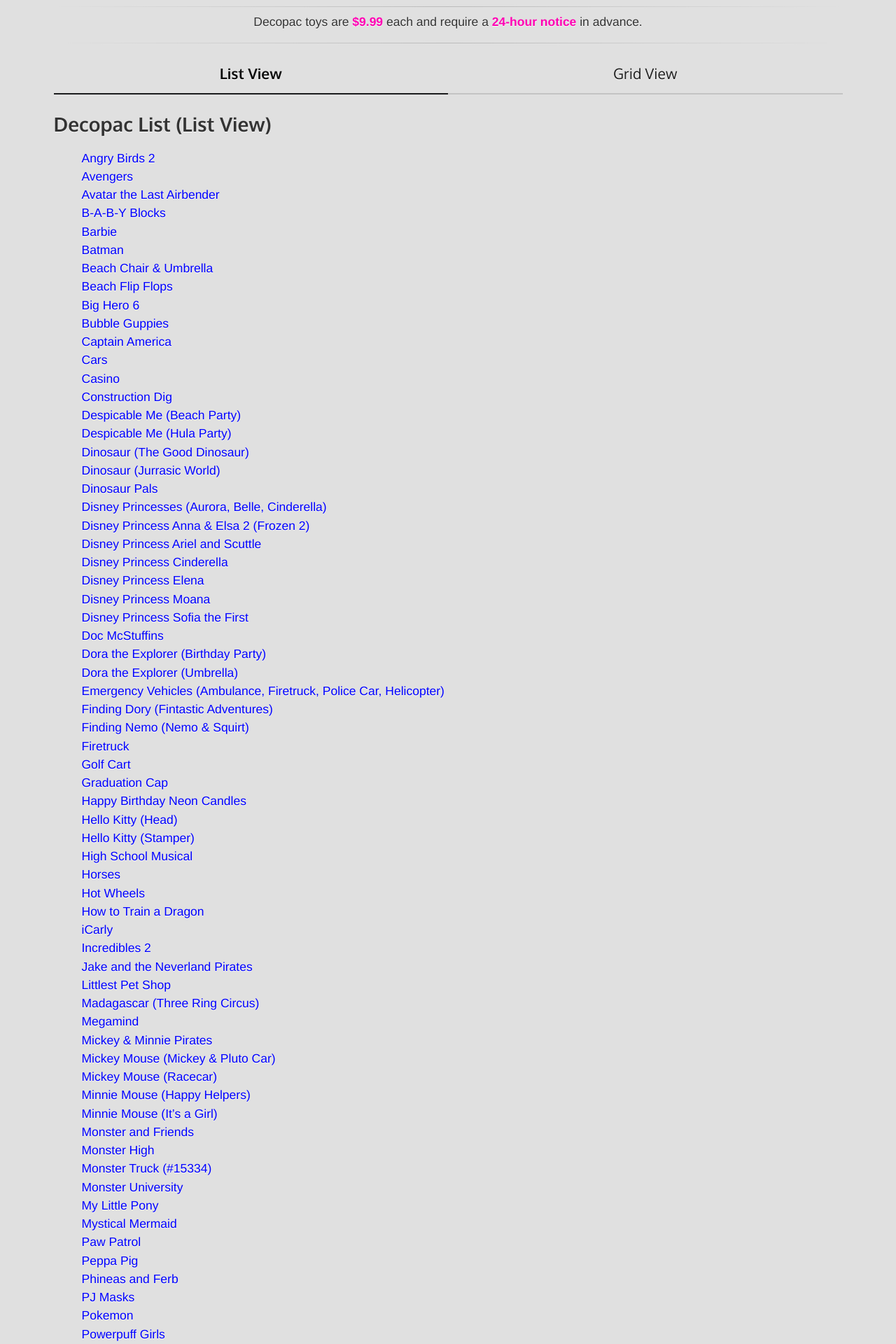
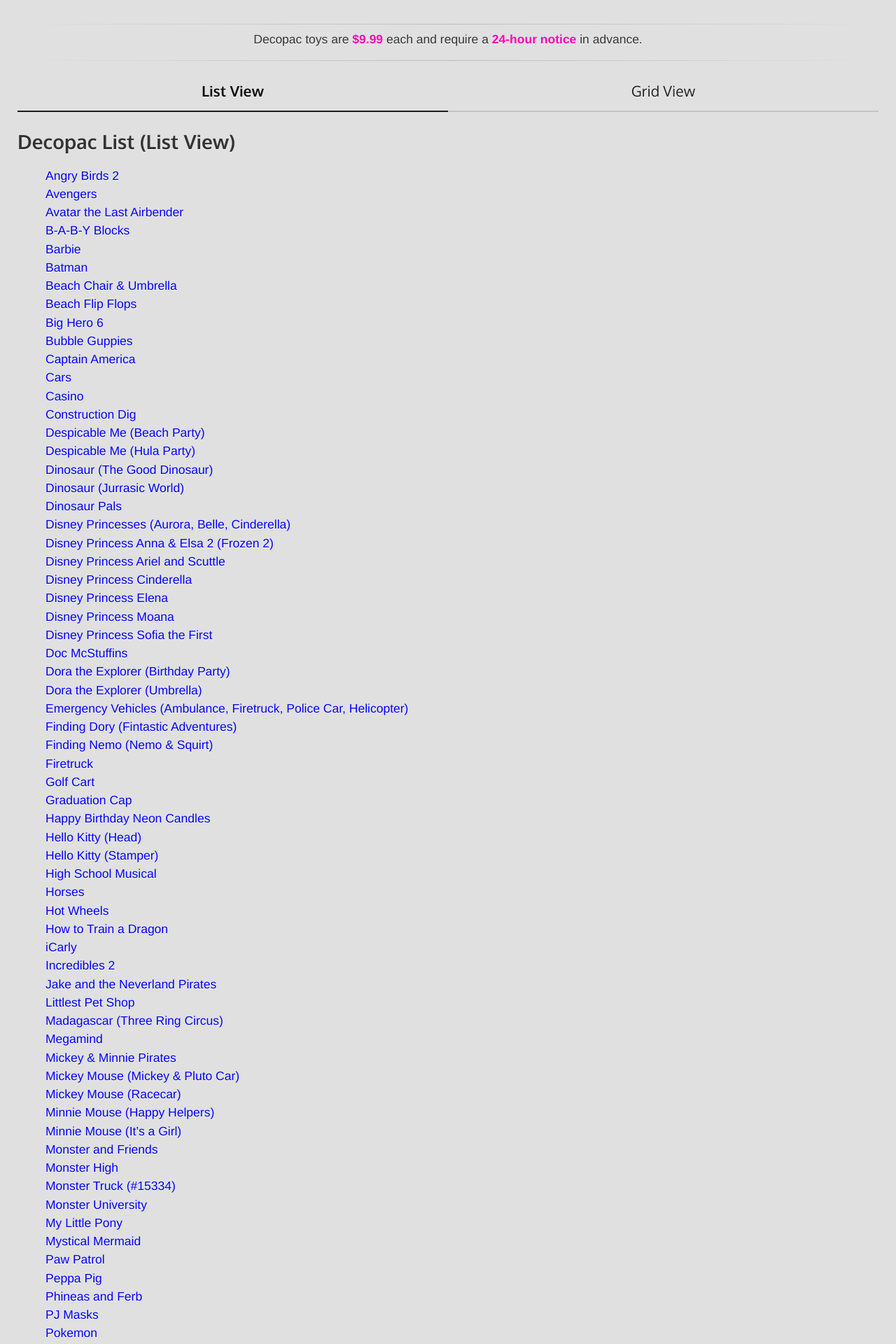
Before and after one commit to baskin-online/decopac, a Jekyll site: the page index.html, which Jekyll copies as it is, in a window 1280 px wide. Shown: the top 1920 px of the page at 70% size. Built offline with Jekyll 4.4.1, drawn with Linux system fonts in a browser that asks for light colours; nearby versions of some CDN libraries; some web fonts are replaced.

Commit message:
Added media css rules

```diff
--- a/grid.html
+++ b/grid.html
@@ -12,7 +12,6 @@
     <link rel="stylesheet" href="stylesheet.css">
 </head>
 <body>
-    <div class="ui container">
     <div id="header"></div>
 
     <h1>Decopac List (Grid View)</h1>
@@ -25,7 +24,6 @@
     <br>
 
     <div id="footer"></div>
-    </div>
 </body>
 </html>
 
--- a/index.html
+++ b/index.html
@@ -12,7 +12,6 @@
     <link rel="stylesheet" href="stylesheet.css">
 </head>
 <body>
-    <div class="ui container">
     <div id="header"></div>
 
     <h1>Decopac List (List View)</h1>
@@ -21,7 +20,6 @@
     <div id="list2"></div>
 
     <div id="footer"></div>
-    </div>
 </body>
 </html>
 
--- a/stylesheet.css
+++ b/stylesheet.css
@@ -11,9 +11,10 @@
 	text-shadow: 0 1px 0 rgba(255, 255, 255, 0.8);
 	/* background: #e7e7e7 url(images/body-bg.png) 0 0 repeat; */
 	background-color: #e0e0e0;
+	padding: 25px;
 }
 
-h1, a.item{
+h1, a.item {
 	font-family: 'Oxygen';
 }
 
@@ -51,3 +52,17 @@
 	height: 1px;
 	background-image: linear-gradient(to right, rgba(0, 0, 0, 0), rgba(175, 175, 175, 0.75), rgba(0, 0, 0, 0));
 }
+
+@media only screen and (max-aspect-ratio: 2/3) {
+	body {
+		font-size: 2.0rem;
+	}
+
+	a.item {
+		font-size: 2.5rem;
+	}
+
+	h1 {
+		font-size: 3.0rem;
+	}
+}
```
Lines whose indentation alone changed are shown as unchanged.
